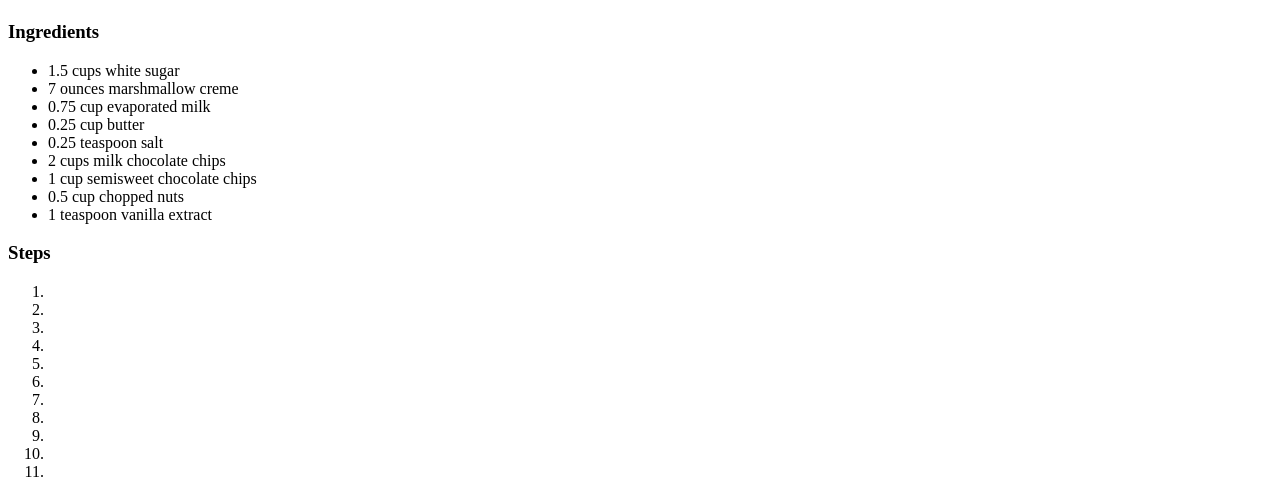
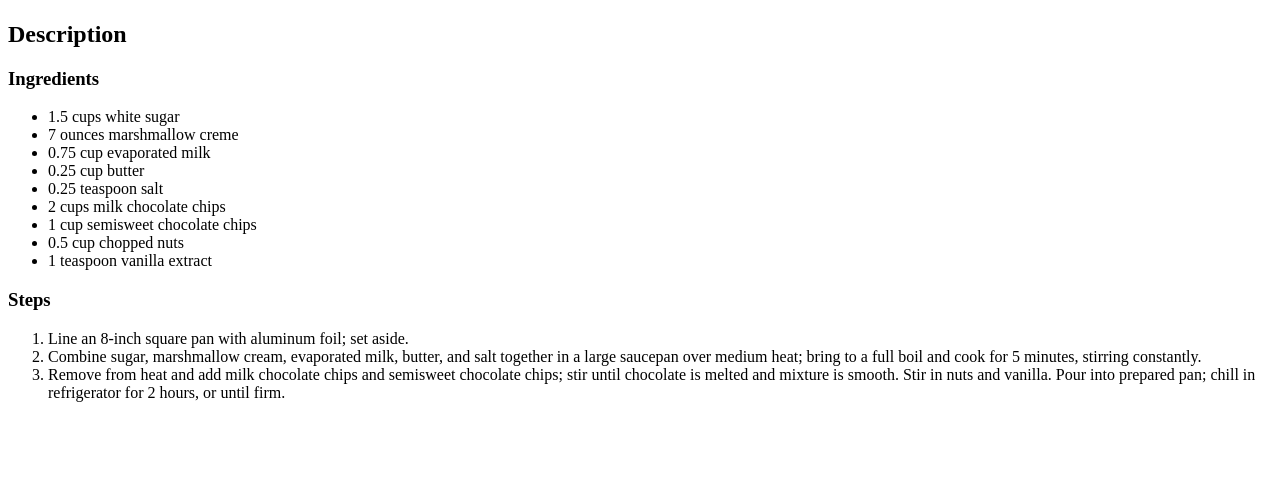
Before and after one commit to mdco57/odin-recipes, a plain HTML site: page recipes/chocolatefudge.html in a window 1280 px wide. Shown: the part 383-880 px from the top of the page. After the commit the page ends 801 px from the top, so only its background shows below. Drawn offline with Linux system fonts and the light colour scheme.

Commit message:
Add steps to chocolatefudge.html

```diff
--- a/recipes/chocolatefudge.html
+++ b/recipes/chocolatefudge.html
@@ -7,8 +7,7 @@
     <body>
         <h1>Chocolate Fudge</h1>
         <img src="https://www.allrecipes.com/thmb/i6qO59MhHpnsian4JOGcL1v73Uc=/750x0/filters:no_upscale():max_bytes(150000):strip_icc():format(webp)/Aunt-Teens-Creamy-Chocolate-Fudge-by-My-Hot-Southern-Mess--2000-94ab5302fee34d2aa0e9ee53bf497a59.jpg" alt="chocolate fudge">
-
-        <h2></h2>
+        <h2>Description</h2>
 
         <h3>Ingredients</h3>
         <ul>
@@ -25,17 +24,9 @@
 
         <h3>Steps</h3>
         <ol>
-            <li></li>
-            <li></li>
-            <li></li>
-            <li></li>
-            <li></li>
-            <li></li>
-            <li></li>
-            <li></li>
-            <li></li>
-            <li></li>
-            <li></li>
+            <li>Line an 8-inch square pan with aluminum foil; set aside.</li>
+            <li>Combine sugar, marshmallow cream, evaporated milk, butter, and salt together in a large saucepan over medium heat; bring to a full boil and cook for 5 minutes, stirring constantly.</li>
+            <li>Remove from heat and add milk chocolate chips and semisweet chocolate chips; stir until chocolate is melted and mixture is smooth. Stir in nuts and vanilla. Pour into prepared pan; chill in refrigerator for 2 hours, or until firm.</li>
         </ol>
     </body>
 </html>
```
